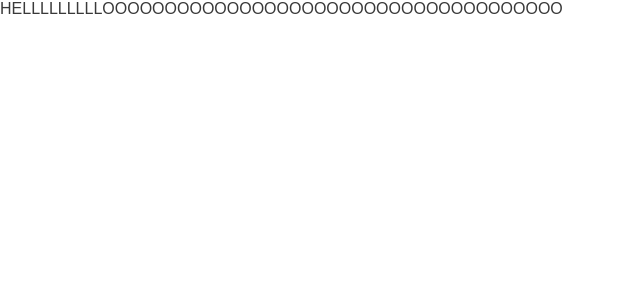
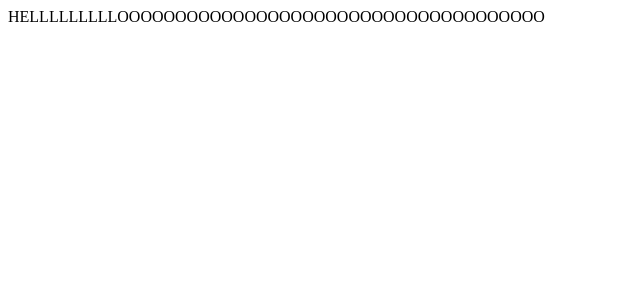
Before and after one commit to e-wilding/mtg-collection, a React app: page / in a window 1280 px wide. Shown: the top 300 px of the page, without its empty margins (0-640 px from the left). Built offline with nearby package versions, Linux system fonts and the light colour scheme; the HTML template or start-up script is replaced by a standard one.

Commit message:
Update file names

```diff
--- a/client/src/index.css
+++ /dev/null
@@ -1,16 +0,0 @@
-* {
-    box-sizing: border-box;
-    font-family: 'Ubuntu Light', 'Century Gothic', sans-serif;
-    margin: 0;
-    padding: 0;
-    color: #393939;
-    background-color: #FFF;
-}
-
-body {
-    background: white
-  }
-
-::placeholder {
-    color: gray;
-  }
--- a/client/src/index.js
+++ b/client/src/index.js
@@ -1,7 +1,7 @@
 import React from 'react'
 import { render } from 'react-dom';
 import App from './App.jsx'
-import './index.css'
+import './styles.css'
 
 // Opt-in to Webpack hot module replacement
 if (module.hot) module.hot.accept()
--- /dev/null
+++ b/client/src/styles.css
@@ -0,0 +1,7 @@
+body {
+    background: white
+  }
+
+::placeholder {
+    color: gray;
+  }
```
Also changed, not shown: client/src/app.jsx (+3 -5 lines), client/src/index.html (deleted, +0 -9 lines).
